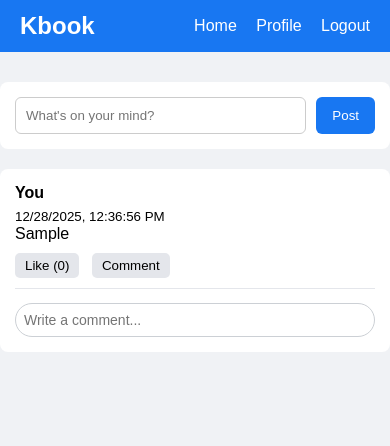
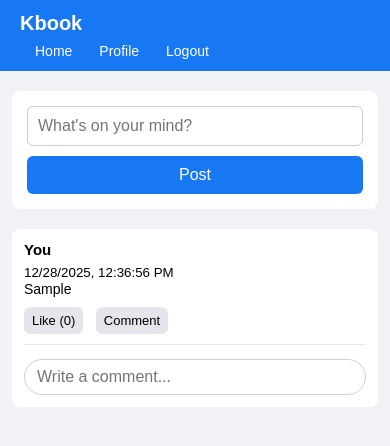
Before and after one commit to Keon254/Kbook, a plain HTML site: page index.html in a window 390 px wide. Both pictures are taken after typing "Sample" into the empty fields and a click on the button "Post". Drawn offline with Linux system fonts and the light colour scheme.

Commit message:
Update style.css

```diff
--- a/css/style.css
+++ b/css/style.css
@@ -1,4 +1,6 @@
-/* Reset */
+/* =========================
+   Reset & Base
+   ========================= */
 * {
   margin: 0;
   padding: 0;
@@ -6,12 +8,19 @@
   font-family: Arial, sans-serif;
 }
 
-/* Body */
 body {
   background-color: #f0f2f5;
 }
 
-/* Navbar */
+/* Prevent mobile tap highlight */
+button {
+  -webkit-tap-highlight-color: transparent;
+  cursor: pointer;
+}
+
+/* =========================
+   Navbar
+   ========================= */
 .navbar {
   background-color: #1877f2;
   color: white;
@@ -33,13 +42,17 @@ body {
   font-weight: bold;
 }
 
-/* Main container */
+/* =========================
+   Main Container
+   ========================= */
 .container {
   max-width: 600px;
   margin: 30px auto;
 }
 
-/* Post box */
+/* =========================
+   Post Box
+   ========================= */
 .post-box {
   background: white;
   padding: 15px;
@@ -54,6 +67,7 @@ body {
   padding: 10px;
   border-radius: 6px;
   border: 1px solid #ccc;
+  font-size: 16px; /* Prevent mobile zoom */
 }
 
 .post-box button {
@@ -62,14 +76,16 @@ body {
   border: none;
   padding: 0 16px;
   border-radius: 6px;
-  cursor: pointer;
+  font-size: 16px;
 }
 
 .post-box button:hover {
   background-color: #155ec4;
 }
 
-/* Feed posts */
+/* =========================
+   Feed Posts
+   ========================= */
 .post {
   background: white;
   padding: 15px;
@@ -86,14 +102,16 @@ body {
   margin-bottom: 10px;
 }
 
-/* Post actions */
+/* =========================
+   Post Actions
+   ========================= */
 .actions button {
   margin-right: 8px;
-  padding: 5px 10px;
+  padding: 6px 10px;
   border: none;
-  border-radius: 5px;
-  cursor: pointer;
+  border-radius: 6px;
   background-color: #e4e6eb;
+  font-size: 14px;
   transition: background-color 0.2s ease, transform 0.1s ease;
 }
 
@@ -102,7 +120,9 @@ body {
   transform: scale(1.05);
 }
 
-/* Comments section */
+/* =========================
+   Comments Section
+   ========================= */
 .comments {
   margin-top: 10px;
   padding-top: 8px;
@@ -126,14 +146,16 @@ body {
 /* Comment input */
 .comment-input {
   width: 100%;
-  padding: 8px;
+  padding: 8px 12px;
   border-radius: 20px;
   border: 1px solid #ccd0d5;
   margin-top: 6px;
-  font-size: 14px;
+  font-size: 16px; /* Prevent mobile zoom */
 }
 
-/* Fade animation */
+/* =========================
+   Animations
+   ========================= */
 @keyframes fadeIn {
   from {
     opacity: 0;
@@ -144,3 +166,64 @@ body {
     transform: translateY(0);
   }
 }
+
+/* =========================
+   Responsive Design
+   ========================= */
+
+/* Tablets */
+@media (max-width: 768px) {
+  .container {
+    margin: 20px 12px;
+    max-width: 100%;
+  }
+
+  .post-box {
+    flex-direction: column;
+  }
+
+  .post-box button {
+    width: 100%;
+    padding: 10px;
+  }
+
+  .logo {
+    font-size: 20px;
+  }
+}
+
+/* Phones */
+@media (max-width: 480px) {
+  .navbar {
+    flex-direction: column;
+    align-items: flex-start;
+    gap: 8px;
+  }
+
+  .navbar nav {
+    display: flex;
+    gap: 12px;
+    font-size: 14px;
+  }
+
+  .post {
+    padding: 12px;
+  }
+
+  .post h4 {
+    font-size: 15px;
+  }
+
+  .post p {
+    font-size: 14px;
+  }
+
+  .actions button {
+    font-size: 13px;
+    padding: 6px 8px;
+  }
+
+  .comment-input {
+    font-size: 16px;
+  }
+}
```
